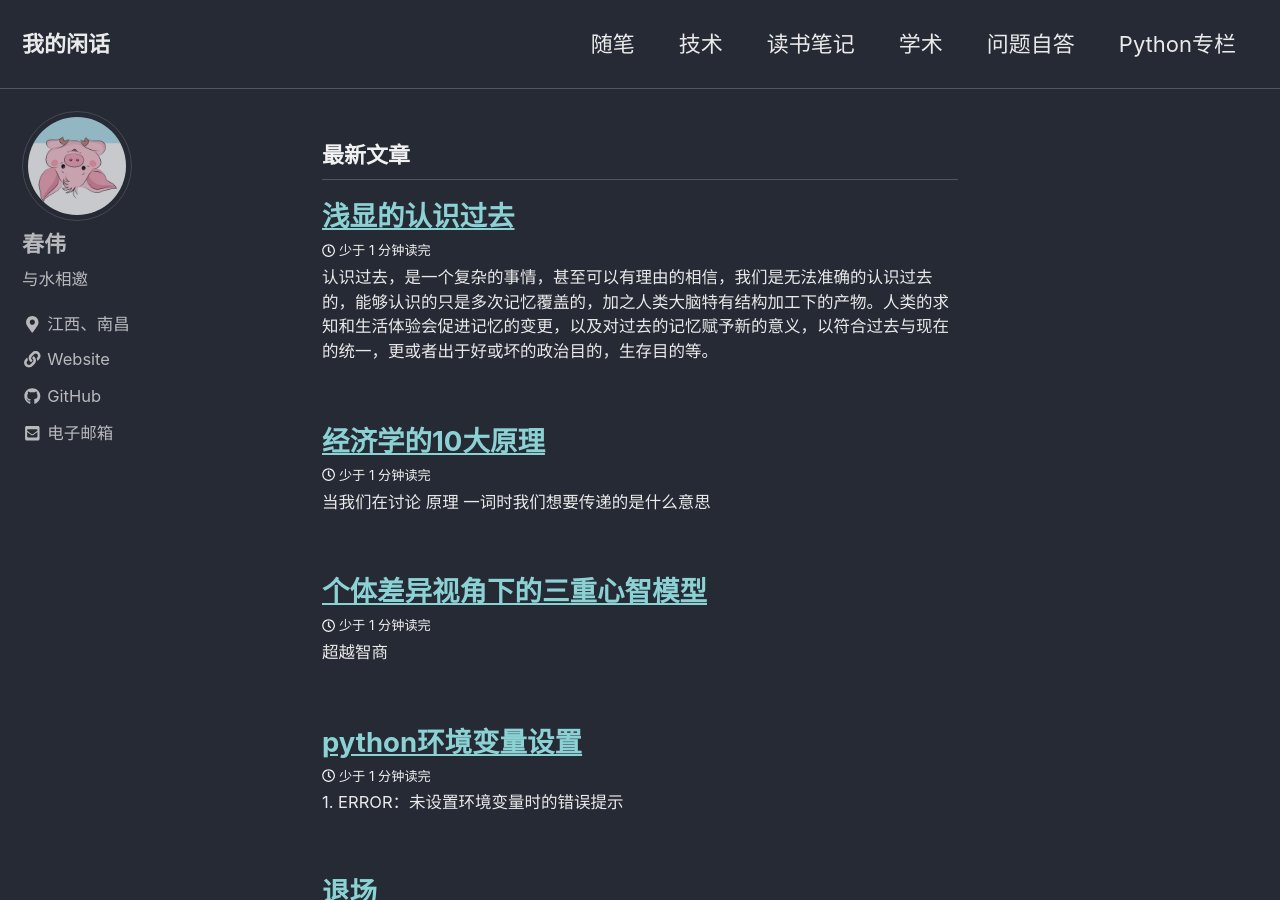
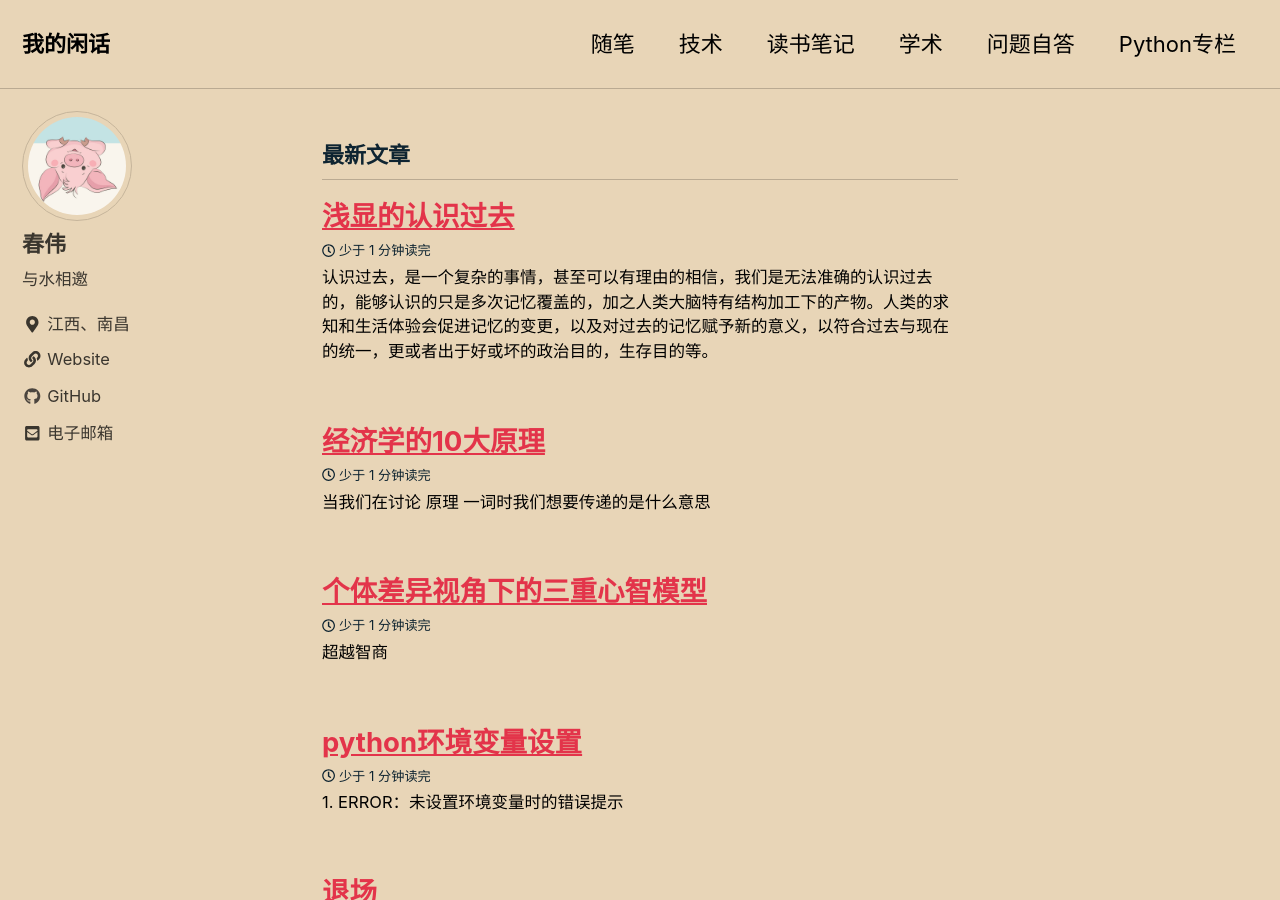
Before and after one commit to chunweizhu/chunweizhu.github.io, a Jekyll site: the page built from index.html, in a window 1280 px wide and 900 px high. Built offline with Jekyll 4.4.1, drawn with Linux system fonts in a browser that asks for light colours; cached includes are drawn as plain includes; the list of posts is cut into pages by our own code.

Commit message:
change color of my blog

```diff
--- a/_config.yml
+++ b/_config.yml
@@ -12,7 +12,7 @@
 
 # theme                  : "minimal-mistakes-jekyll"
 # remote_theme           : "mmistakes/minimal-mistakes"
-minimal_mistakes_skin    : "dark" #"default" # "air", "aqua", "contrast", "dark", "dirt", "neon", "mint", "plum", "sunrise"
+minimal_mistakes_skin    : "sunrise" #"default" # "air", "aqua", "contrast", "dark", "dirt", "neon", "mint", "plum", "sunrise"
 
 # Site Settings
 locale                   : "zh-CN"  #"en-US"该占点网址中网页显示的主要语言，确保date文件下ui-text.yml有相应转化
```
